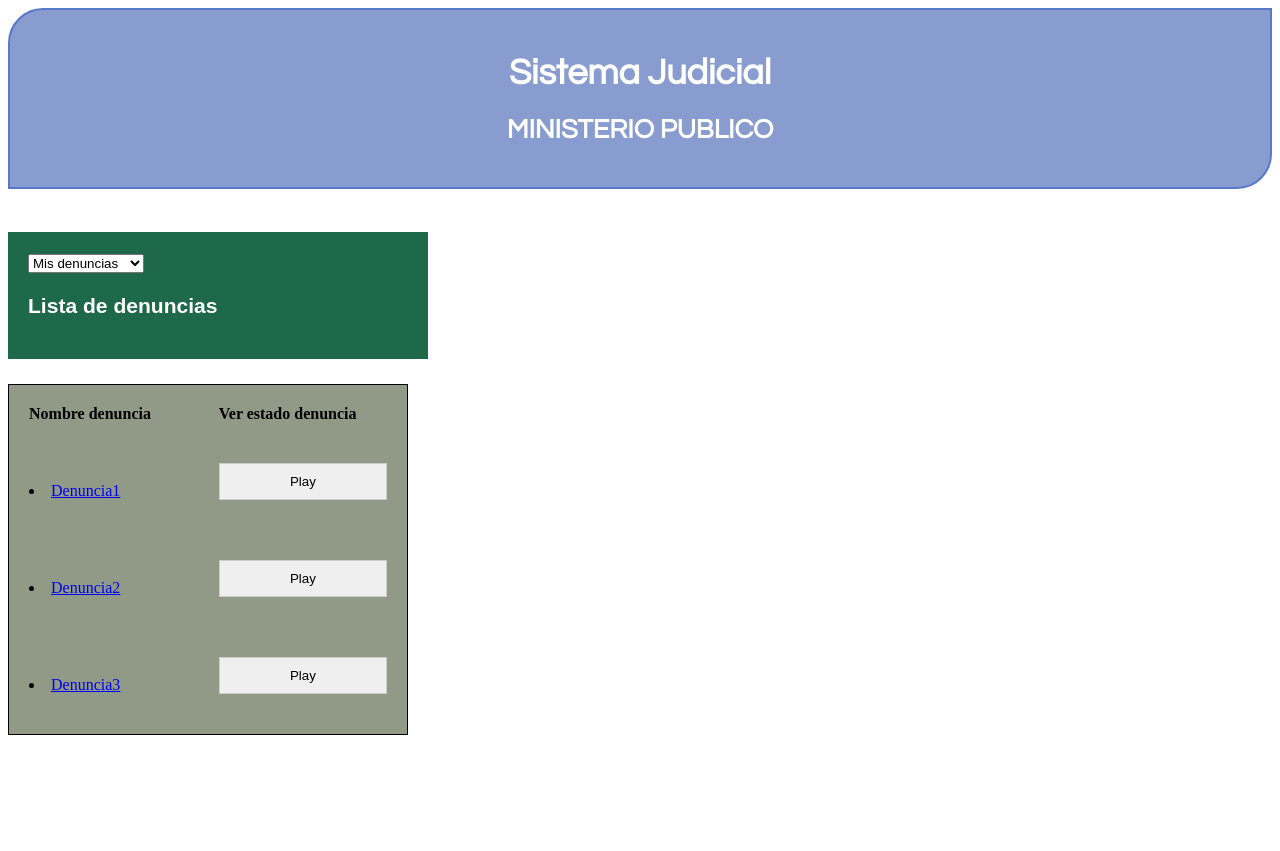
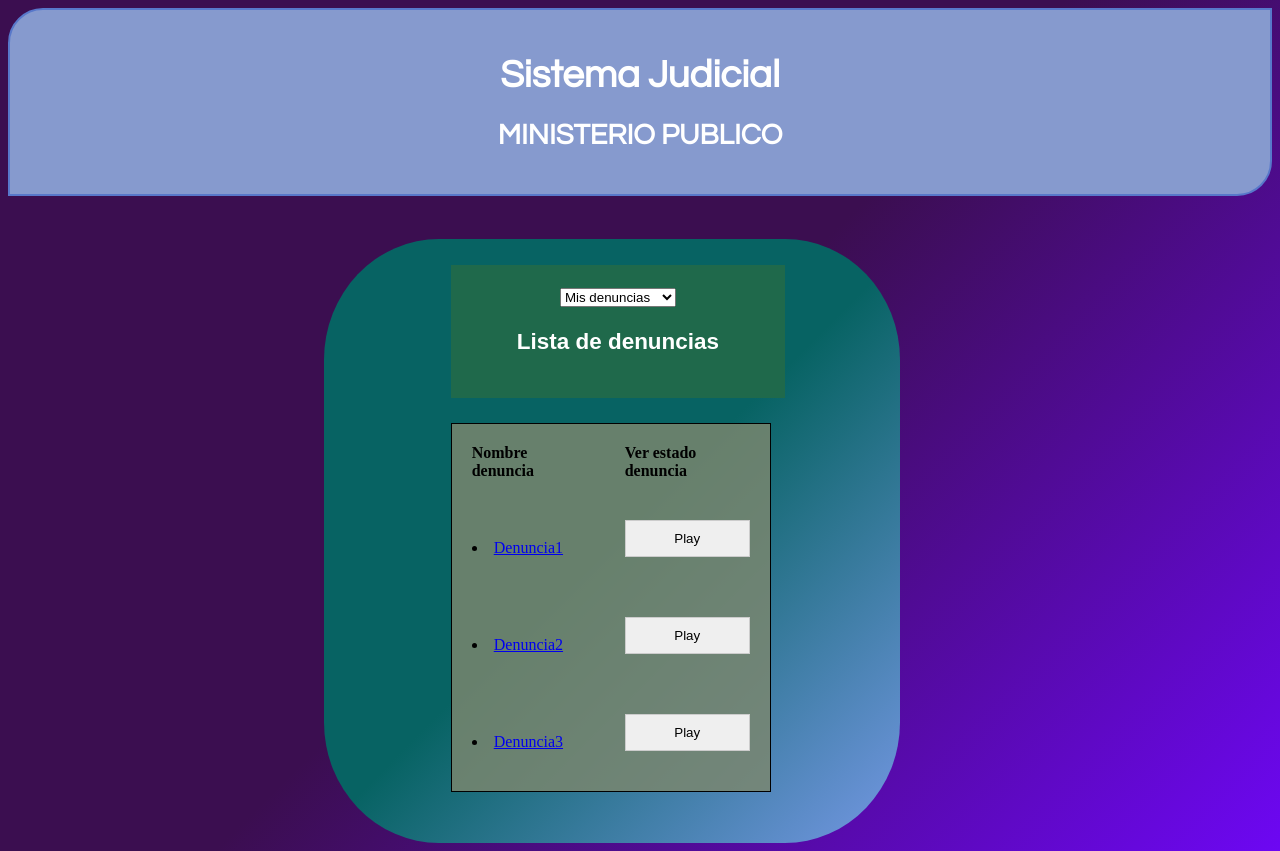
Before and after one commit to JpRod96/tSimuWeb, a website: page public/inicio.html in a window 1280 px wide. Before the commit the page ends 800 px from the top, so only its background shows below. Drawn offline with Linux system fonts and the light colour scheme.

Commit message:
Algunas mejoras a los estilos de inicio

```diff
--- a/public/inicio.html
+++ b/public/inicio.html
@@ -1,24 +1,23 @@
 <!DOCTYPE html>
 <html>
-
+    <head>
+        <link href="styles/estilos.css" rel="stylesheet" type=text/css >
+    </head>
+    <body>
         <div class="contenedor1">
-
             <h1> Sistema Judicial</h1>
             <h2> MINISTERIO PUBLICO</h2>
         </div>
-   <link href="styles/estilos.css" rel="stylesheet" type=text/css >
-
         <br/>
-
-        <div  class="contenedor2">
+        <div class="contenedor-denuncias">
+            <div class="contenedor2">
                 <select name="Mis Denuncias">
                     <option>Mis denuncias</option>
                     <option>Crear Denuncia</option>
                 </select>
                 <h3> Lista de denuncias </h3>
             </div>
-            <div>
-
+            <div class="table-div">
                 <table>
                     <ul class="misDenuncias">
                         <tr>
@@ -36,17 +35,9 @@
                             <td><li><a href="#">Denuncia3</a></li></td>
                             <td><input type="button" value="Play" /></td>
                         </tr>
-
                     </ul>
-
                 </table>
-
-
             </div>
-
-
-
-
-
-
+        </div>
+    </body>
 </html>
--- a/public/styles/estilos.css
+++ b/public/styles/estilos.css
@@ -1,10 +1,13 @@
+body{
+    background-image: linear-gradient( 135deg, rgb(59, 14, 80) 50%, rgb(109, 7, 243) 100%);
+}
 .contenedor1  {
     font-family: Century Gothic,CenturyGothic,AppleGothic,sans-serif;
     color: #ffffff;
-    font-size: 18px;
+    font-size: 1.2em;
     font-weight: 400;
     text-align: center;
-    background: #889ccf;
+    background: #869ace;
     margin: 0 0 25px;
     overflow: hidden;
     padding: 20px;
@@ -15,21 +18,33 @@
 }
 .contenedor2 {
     font-family: sans-serif;
-    width: 380px;
-    font-size: 18px;
+    width: 23vw;
+    font-size: 1.2em;
     font-weight: 400;
     color: #ffffff;
     background: #1f694b;
     margin: 0 0 25px;
     overflow: hidden;
     padding: 20px;
-    }
+    position: relative;
+    left: 22%;
+    text-align: center;
+}
+
+.contenedor-denuncias{
+    width: 45vw;
+    padding: 2vw 0 4vw 0;
+    background-image: linear-gradient( 135deg, rgb(7, 99, 99) 50%, rgb(116, 151, 228) 100%);
+    border-radius: 20%;
+    position: relative;
+    left: 25%;
+}
 
 table{
     border:1px solid #000;
     background:rgba(123, 134, 111, 0.836);
     border-collapse: collapse;
-    width: 400px;
+    width: 25vw;
 }
 table td{
     border: 1 px solid #000;
@@ -81,3 +96,9 @@ input[type="submit"]:hover{
     background: #4A88F4;
     cursor: pointer;
 }
+
+.table-div{
+    position: relative;
+    width: 25vw;
+    left:22%;
+}
```
Lines whose indentation alone changed are shown as unchanged.
